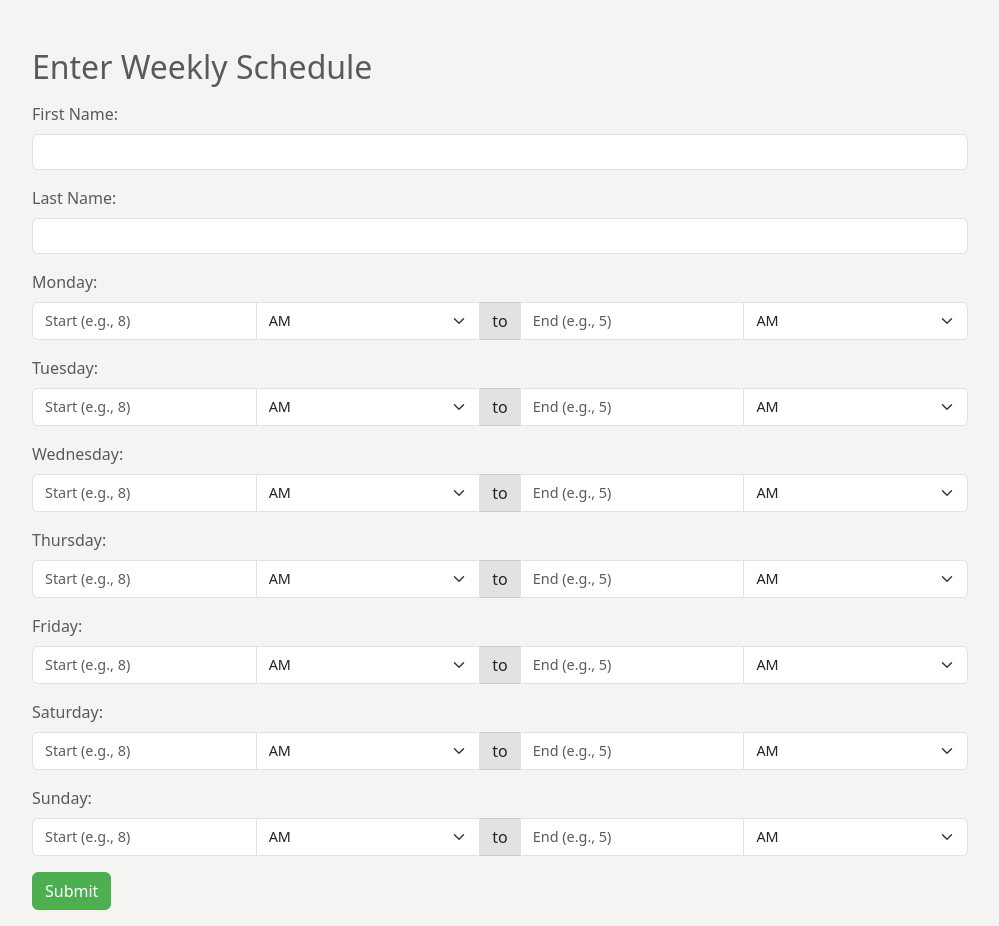
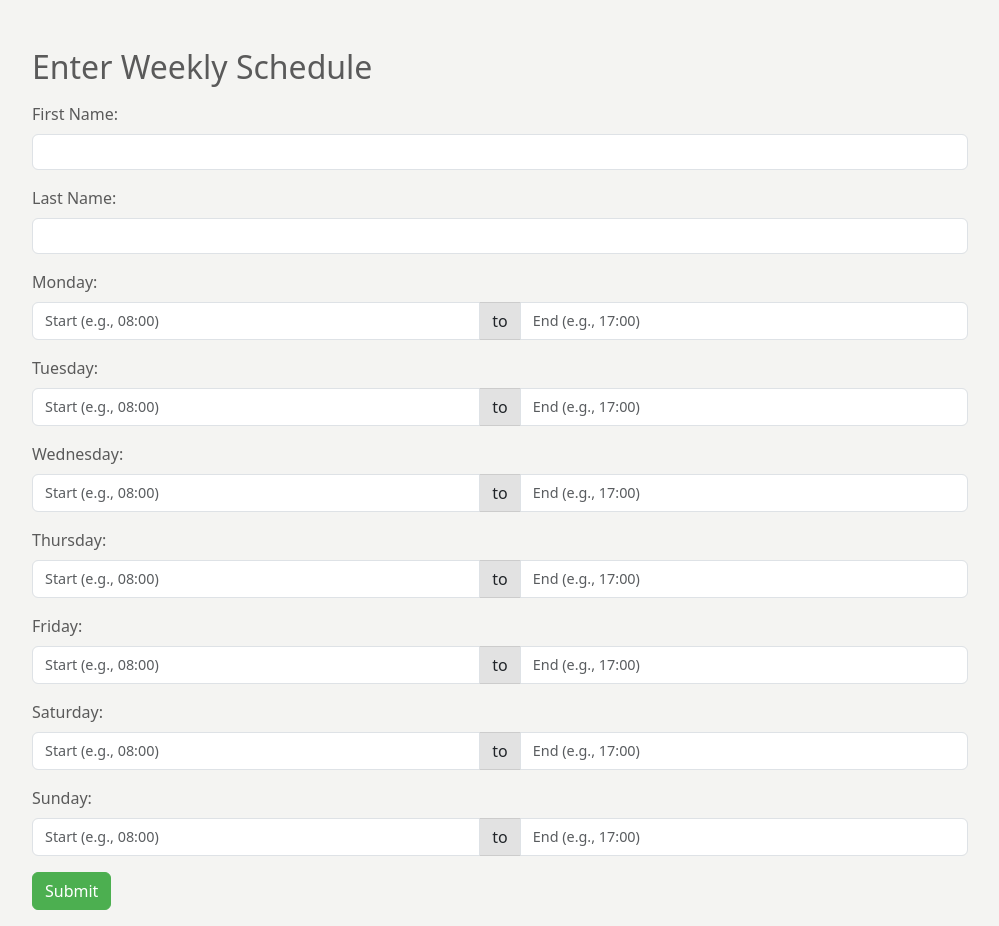
Before and after one commit to GitMishka/form1, a Flask app: page / in a window 1280 px wide. Shown: the whole page, without its empty margins (140-1139 px from the left). Run offline with Flask 3, Linux system fonts and the light colour scheme.

Commit message:
military time

```diff
--- a/schedules.txt
+++ b/schedules.txt
@@ -8,3 +8,4 @@ first last - 9-5
 9-5  - 2024-05-03 23:31:07.667259
 Mikhail  Grigoryan - Monday: 1 AM - Tuesday: 1 AM - Wednesday: 2 AM - Thursday: 3 AM - Friday: 5 AM - Saturday: 6 AM - Sunday: 9 AM
 Mikhail TEst - Monday: 11 AM to 12 AM - Tuesday: 8 AM to 9 AM - Wednesday: 9 AM to 12 AM - Thursday: 4 AM to 8 AM - Friday: Not scheduled to Not scheduled - Saturday: Not scheduled to Not scheduled - Sunday: Not scheduled to Not scheduled
+Mikhail Test - Monday: 12 AM to 8 PM - Tuesday: 4 PM to 12 AM - Wednesday: N/A to N/A - Thursday: N/A to N/A - Friday: N/A to N/A - Saturday: N/A to N/A - Sunday: N/A to N/A
--- a/templates/index.html
+++ b/templates/index.html
@@ -15,10 +15,6 @@
         }
         .form-control, .form-select {
             font-size: 0.9rem; /* Smaller font size for form elements */
-        }
-        .form-select {
-            width: 90px; /* Explicit width for AM/PM dropdowns */
-            padding: 0.375rem 0.75rem; /* Adjust padding */
         }
         .input-group-text {
             background-color: #e2e2e2; /* Light grey background for the 'to' text */
@@ -49,22 +45,15 @@
             <div class="mb-3">
                 <label class="form-label">{{day}}:</label>
                 <div class="input-group">
-                    <input type="text" class="form-control" id="start-{{day}}" name="start-{{day}}" placeholder="Start (e.g., 8)">
-                    <select class="form-select" id="ampm-start-{{day}}" name="ampm-start-{{day}}">
-                        <option value="AM">AM</option>
-                        <option value="PM">PM</option>
-                    </select>
+                    <input type="text" class="form-control" id="start-{{day}}" name="start-{{day}}" placeholder="Start (e.g., 08:00)" pattern="[0-2][0-9]:[0-5][0-9]" required>
                     <span class="input-group-text">to</span>
-                    <input type="text" class="form-control" id="end-{{day}}" name="end-{{day}}" placeholder="End (e.g., 5)">
-                    <select class="form-select" id="ampm-end-{{day}}" name="ampm-end-{{day}}">
-                        <option value="AM">AM</option>
-                        <option value="PM">PM</option>
-                    </select>
+                    <input type="text" class="form-control" id="end-{{day}}" name="end-{{day}}" placeholder="End (e.g., 17:00)" pattern="[0-2][0-9]:[0-5][0-9]" required>
                 </div>
             </div>
             {% endfor %}
             <button type="submit" class="btn btn-primary">Submit</button>
         </form>
     </div>
+    <script src="https://cdn.jsdelivr.net/npm/bootstrap@5.3.0/dist/js/bootstrap.bundle.min.js"></script>
 </body>
 </html>
```
Also changed, not shown: 1 other file.
